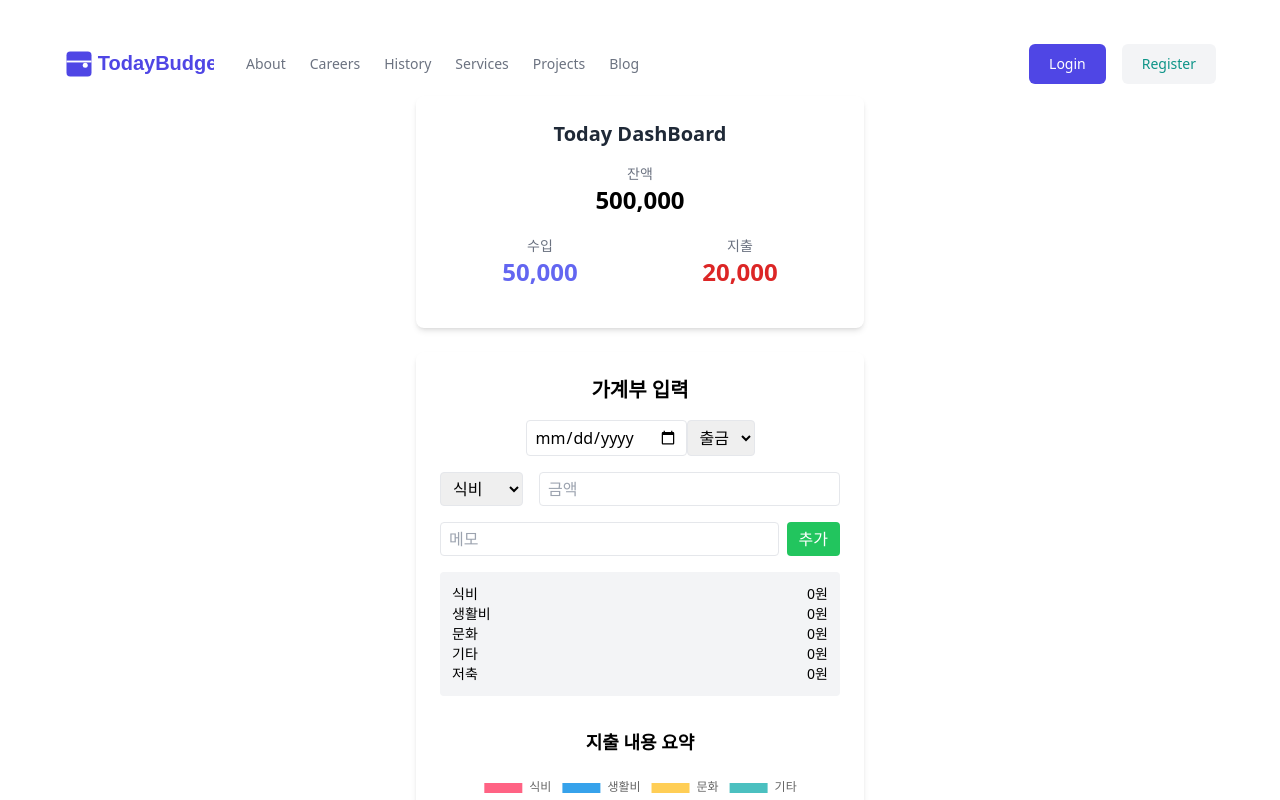
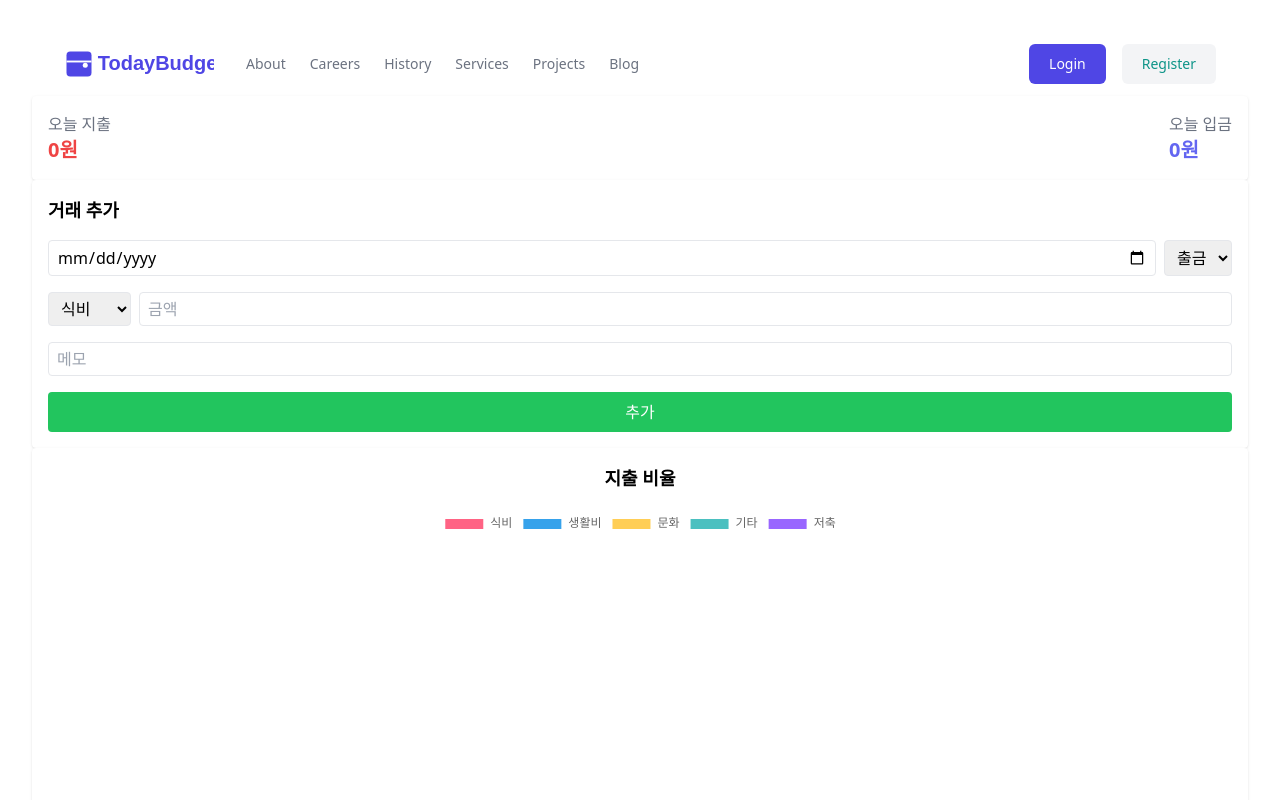
Before and after one commit to Minseong0531/budget-app, a React (Vite) app: page /home in a window 1280 px wide. Shown: the top 800 px of the page. Built offline with nearby package versions, Linux system fonts and the light colour scheme.

Commit message:
필터 추가 / 컴포넌트 분리

```diff
--- /dev/null
+++ b/src/component/DashBoard/HistoryList.jsx
@@ -0,0 +1,79 @@
+import { useState } from "react";
+
+function HistoryList({ transactions}) {
+
+    const [filterMonth, setFilterMonth] = useState(""); // YYYY-MM
+    const [filterDay, setFilterDay] = useState(""); // YYYY-MM-DD
+
+    const filteredHistory = transactions.filter((item) => {
+      if (filterDay) return item.date === filterDay;
+      if (filterMonth) return item.date.startsWith(filterMonth);
+      return true;
+    });
+
+    if (transactions.length === 0) return null;
+
+
+
+    return (
+      <div className="bg-white dark:bg-[#1E2028] p-4 rounded shadow">
+        <div className="flex justify-between items-center mt-4 gap-2 text-sm">
+        <div className="flex flex-col">
+          <label>월별 필터</label>
+          <input
+            type="month"
+            value={filterMonth}
+            onChange={(e) => {
+              setFilterMonth(e.target.value);
+              setFilterDay(""); // 일 단위 초기화
+            }}
+            className="border rounded px-2 py-1 dark:bg-[#2a2c34] dark:text-white"
+          />
+        </div>
+
+        <div className="flex flex-col">
+          <label>일별 필터</label>
+          <input
+            type="date"
+            value={filterDay}
+            onChange={(e) => {
+              setFilterDay(e.target.value);
+              setFilterMonth(""); // 월 단위 초기화
+            }}
+            className="border rounded px-2 py-1 dark:bg-[#2a2c34] dark:text-white"
+          />
+        </div>
+
+        <button
+          onClick={() => {
+            setFilterMonth("");
+            setFilterDay("");
+          }}
+          className="mt-4 bg-gray-300 hover:bg-gray-400 px-3 py-1 rounded text-sm"
+        >
+          초기화
+        </button>
+      </div>
+
+      {/* 필터된 입력 내역 */}
+      {filteredHistory.length > 0 && (
+        <div className="bg-white dark:bg-[#2a2c34] p-3 rounded shadow mt-4 text-sm">
+          <h3 className="font-semibold mb-2">입력 내역</h3>
+          <ul className="space-y-1">
+            {filteredHistory.map((item, idx) => (
+              <li key={idx} className="border-b pb-1">
+                <strong>[{item.type === "out" ? "출금" : "입금"}]</strong>{" "}
+                {item.date && `${item.date} | `}
+                {item.label} - {item.amount.toLocaleString()}원
+                {item.memo && ` | 메모: ${item.memo}`}
+              </li>
+            ))}
+          </ul>
+        </div>
+      )}
+
+      </div>
+    );
+  }
+
+  export default HistoryList;
--- a/src/component/DashBoard/InputForm.jsx
+++ b/src/component/DashBoard/InputForm.jsx
@@ -1,67 +1,49 @@
-import { useEffect, useState } from "react";
+import { useState } from "react";
 
-function InputForm({ formData, onInputChange, fields }) {
-
-/*   const [charts, setCharts] = useState([]);
-
-  const getChart = () =>{
-    const storedCharts = localStorage.getItem('charts')
-    if(storedCharts){
-      setCharts(JSON.parse(storedCharts));
-    }
-  }
-
-  useEffect(()=> {
-    getChart();
-  },[]);
-
-  const saveLocalCharts = (chart) =>{
-    const newCharts = [...charts, {text: chart, completed:false}];
-    setCharts(newCharts);
-    localStorage.setItem('charts',JSON.stringify(newCharts));
-  }
-  const removeLocalCharts = (chartToRemove) =>{
-    const newCharts = charts.filter(chart => chart.text !== chartToRemove.text);
-    setCharts( newCharts );
-    localStorage.setItem('charts',JSON.stringify(newCharts));
-  } */
+function InputForm({ fields, onAddTransaction }) {
+  const [selectedField, setSelectedField] = useState(fields[0].id);
+  const [amount, setAmount] = useState('');
+  const [date, setDate] = useState('');
+  const [memo, setMemo] = useState('');
+  const [type, setType] = useState('out');
 
 
 
-  // 카테고리 선택 = 초기값 첫번째
-  const [selectedField, setSelectedField] = useState(fields[0].id);
+  const handleSubmit = () => {
+    const newAmount = parseFloat(amount);
+    if (isNaN(newAmount) || newAmount <= 0) return alert('금액을 입력하세요');
+    if (!date) return alert('날짜를 선택하세요');
 
-  //입력값
-  const [amount, setAmount] = useState('');
-  const [date, setDate] = useState('');
-  const [memo, setMemo] = useState('');
+    onAddTransaction({
+      id: Date.now(),
+      type,
+      categoryId: selectedField,
+      label: fields.find(f => f.id === selectedField).label,
+      amount: newAmount,
+      date,
+      memo
+    });
 
-  //입출금
-  const [type, setType] = useState('out');
-
-
-  //추가 버튼 클릭시 실행
-  const handleAdd = () => {
-    const newAmount = parseFloat(amount);
-
-    if (isNaN(newAmount) || !selectedField) return;
-      onInputChange(selectedField, newAmount, type, date, memo);
-
-    //입력 이후 필드 초기화
+    // 폼 초기화
     setAmount('');
     setDate('');
     setMemo('');
+    setType('out');
+    setSelectedField(fields[0].id);
   };
 
   return (
-    <div className="space-y-4">
-      {/* 날짜 입력 + 입출금 선택 */}
-      <div className="flex justify-center">
+    <div className="bg-white dark:bg-[#1E2028] p-4 rounded shadow space-y-4">
+      <h2 className="text-lg font-semibold">거래 추가</h2>
+
+      {/* 날짜 + 타입 */}
+      <div className="flex gap-2">
         <input
           type="date"
           value={date}
           onChange={(e) => setDate(e.target.value)}
-          className="border rounded px-2 py-1 dark:bg-[#2a2c34] dark:text-white"
+          max={new Date().toISOString().split('T')[0]}
+          className="border rounded px-2 py-1 flex-1 dark:bg-[#2a2c34] dark:text-white"
         />
         <select
           value={type}
@@ -73,58 +55,42 @@ function InputForm({ formData, onInputChange, fields }) {
         </select>
       </div>
 
-      {/* 항목 + 금액 */}
-      <div className="flex gap-4">
+      {/* 카테고리 + 금액 */}
+      <div className="flex gap-2">
         <select
           value={selectedField}
           onChange={(e) => setSelectedField(e.target.value)}
           className="border rounded px-2 py-1 dark:bg-[#2a2c34] dark:text-white"
         >
-          {fields.map(({ id, label }) => (
-            <option key={id} value={id}>
-              {label}
-            </option>
+          {fields.map(f => (
+            <option key={f.id} value={f.id}>{f.label}</option>
           ))}
         </select>
-
         <input
           type="number"
           value={amount}
           onChange={(e) => setAmount(e.target.value)}
           placeholder="금액"
-          className="border rounded px-2 py-1 w-full dark:bg-[#2a2c34] dark:text-white"
-          min="0"
+          className="border rounded px-2 py-1 flex-1 dark:bg-[#2a2c34] dark:text-white"
         />
       </div>
 
-      {/* 메모 + 추가 버튼 */}
-      <div className="flex justify-between">
+      {/* 메모 */}
       <input
         type="text"
         value={memo}
         onChange={(e) => setMemo(e.target.value)}
         placeholder="메모"
-          className="border rounded px-2 py-1 flex-1 mr-2 dark:bg-[#2a2c34] dark:text-white"
+        className="border rounded px-2 py-1 w-full dark:bg-[#2a2c34] dark:text-white"
       />
+
+      {/* 버튼 */}
       <button
-          type="button"
-          onClick={handleAdd}
-          className="bg-green-500 hover:bg-green-600 text-white px-3 py-1 rounded"
+        onClick={handleSubmit}
+        className="w-full bg-green-500 hover:bg-green-600 text-white px-4 py-2 rounded"
       >
-
         추가
       </button>
-      </div>
-
-      {/* 항목별 합계 표시 */}
-      <div className="bg-gray-100 dark:bg-[#2a2c34] p-3 rounded text-sm">
-        {fields.map(({ id, label }) => (
-          <div key={id} className="flex justify-between">
-            <span>{label}</span>
-            <span>{formData[id].toLocaleString()}원</span>
-          </div>
-        ))}
-      </div>
     </div>
   );
 }
--- a/src/component/DashBoard/PieGraph.jsx
+++ b/src/component/DashBoard/PieGraph.jsx
@@ -1,100 +1,31 @@
-import { Chart as ChartJS ,ArcElement, Legend, Tooltip } from "chart.js";
-import { useState } from "react";
+import { Chart as ChartJS, ArcElement, Tooltip, Legend } from "chart.js";
 import { Pie } from "react-chartjs-2";
-import InputForm from "./InputForm";
 
 ChartJS.register(ArcElement, Tooltip, Legend);
 
-//지출 항목 데이터 설정
-const PieFields = [
-        {id:'food', label:'식비'},
-        {id:'life', label:'생활비'},
-        {id:'culture', label:'문화'},
-        {id:'etc', label:'기타'},
-        {id:'saving', label:'저축'}
-      ];
-//초기값
-      const getInitialData = () => ({
-        food:0, life:0, culture:0, etc:0, saving:0
-      })
+function PieGraph({ categoryTotals, categories }) {
+  const total = Object.values(categoryTotals).reduce((sum, val) => sum + val, 0);
 
-
-const PieGraph = () =>{
-  // 사용자 입력값
-  const [formData, setFormData] = useState(getInitialData());
-  // 입력 내용
-  const [history, setHistory] = useState([]);
-
-  const income = history
-    .filter((item) => item.type === "in")
-    .reduce((sum, item) => sum + item.amount, 0);
-  const expenses = history
-    .filter((item) => item.type === "out")
-    .reduce((sum, item) => sum + item.amount, 0);
-  const total = Object.values(formData).reduce((sum, val) => sum + val, 0);
-
-
-  const inputChange = (field, amount, type, date, memo) => {
-    if (type === "out") {
-      setFormData((prev) => ({
-        ...prev,
-        [field]: prev[field] + amount,
-    }));
-  }
-    const newRecord = { field, amount, type, date, memo };
-    setHistory((prev) => [newRecord, ...prev.slice(0, 4)]);
-  };
-
-//차트 데이터 내용
-      const pieData = {
-        labels: PieFields.map(tag => tag.label),
+  const data = {
+    labels: categories.map(c => c.label),
     datasets: [{
-          label: '%',
-          data: PieFields.map(data =>
-            total === 0 ? 0 : Number(((formData[data.id]/total)*100).toFixed(1))
-          ),
-          backgroundColor: [
-            "#FF6384",
+      data: categories.map(c => total === 0 ? 0 : ((categoryTotals[c.id] / total) * 100).toFixed(1)),
+      backgroundColor: ["#FF6384",
                         "#36A2EB",
                         "#FFCE56",
                         "#4BC0C0",
                         "#9966FF"
                       ],
-          hoverOffset: 8,
+      hoverOffset: 8
     }]
   };
 
-    return(
-        <div className="max-w-md mx-auto bg-white dark:bg-[#1E2028] p-6 rounded-lg shadow-md mt-6">
-            <h2 className="text-center text-xl font-semibold mb-4">가계부 입력</h2>
-            <InputForm
-                formData={formData}
-                onInputChange={inputChange}
-                fields={PieFields}
-            />
-            {/* 최근 입력 내역 */}
-            {history.length > 0 && (
-                    <div className="bg-white dark:bg-[#2a2c34] mt-6 p-4 rounded shadow text-sm">
-                      <h3 className="font-semibold mb-2">최근 입력 내역</h3>
-                      <ul className="space-y-1">
-                        {history.slice(0, 5).map((item, idx) => (
-                          <li key={idx} className="border-b pb-1">
-                            <strong>[{item.type === "out" ? "출금" : "입금"}]</strong>{" "}
-                            {item.date && `${item.date} | `}
-                            {PieFields.find((f) => f.id === item.field)?.label || item.field} -{" "}
-                            {item.amount.toLocaleString()}원
-                            {item.memo && ` | 메모: ${item.memo}`}
-                          </li>
-                        ))}
-                      </ul>
+  return (
+    <div className="bg-white dark:bg-[#1E2028] p-4 rounded shadow">
+      <h2 className="text-center text-lg font-semibold mb-4">지출 비율</h2>
+      <Pie data={data} />
     </div>
-            )}
-        <div className="w-30 h-30 mx-auto bg-white dark:bg-[#1E2028] p-4 mt-4">
-            <h2 className="text-center text-lg font-semibold mb-4">지출 내용 요약</h2>
-            <Pie data={pieData} />
-        </div>
-    </div>
-    )
+  );
 }
 
 export default PieGraph;
--- a/src/component/DashBoard/TodaySummaryCard.jsx
+++ b/src/component/DashBoard/TodaySummaryCard.jsx
@@ -1,30 +1,24 @@
+function TodaySummaryCard({ transactions }) {
+  const outTotal = transactions
+    .filter(tx => tx.type === 'out')
+    .reduce((sum, tx) => sum + tx.amount, 0);
 
-const TodaySummaryCard = () => {
+  const inTotal = transactions
+    .filter(tx => tx.type === 'in')
+    .reduce((sum, tx) => sum + tx.amount, 0);
+
   return (
-      <div className="bg-white dark:bg-gray-800 shadow-md rounded-lg p-6 max-w-md mx-auto">
-        <h2 className="text-xl font-semibold mb-4 text-gray-800 dark:text-gray-100 text-center" >Today DashBoard</h2>
-        <div className="flex flex-col justify-between mb-4">
-          <div className="text-center flex-1">
-            <p className="text-sm text-gray-500 dark:text-gray-400">잔액</p>
-            <p className="text-2xl font-bold text-black-500">500,000</p>
-          </div>
-          <div className="text-center flex flex-row justify-around mt-5">
+    <div className="bg-white dark:bg-[#1E2028] p-4 rounded shadow flex justify-between">
       <div>
-                <p className="text-sm text-gray-500 dark:text-gray-400">수입</p>
-                <p className="text-2xl font-bold text-indigo-500">50,000</p>
+        <p className="text-gray-500">오늘 지출</p>
+        <p className="text-xl font-semibold text-red-500">{outTotal.toLocaleString()}원</p>
       </div>
       <div>
-                <p className="text-sm text-gray-500 dark:text-gray-400">지출</p>
-                <p className="text-2xl font-bold text-red-600">20,000</p>
-            </div>
-          </div>
-        </div>
-
-        <div className="flex justify-center">
-
+        <p className="text-gray-500">오늘 입금</p>
+        <p className="text-xl font-semibold text-indigo-500">{inTotal.toLocaleString()}원</p>
       </div>
     </div>
   );
-  };
+}
 
 export default TodaySummaryCard;
--- a/src/firebase/config.js
+++ b/src/firebase/config.js
@@ -12,6 +12,5 @@ const firebaseConfig = {
   };
 
 const app = initializeApp(firebaseConfig);
-console.log(import.meta.env.VITE_APP_API_KEY)
 export const auth = getAuth(app);
 export const db = getFirestore(app);
--- a/src/page/Home.jsx
+++ b/src/page/Home.jsx
@@ -1,16 +1,59 @@
-import { useState } from "react";
+import { useState, useEffect } from "react";
 import Header from "../component/header";
 import TodaySummaryCard from "../component/DashBoard/TodaySummaryCard";
+import InputForm from "../component/DashBoard/InputForm";
 import PieGraph from "../component/DashBoard/PieGraph";
+import HistoryList from "../component/DashBoard/HistoryList";
+
+const categories = [
+  { id: 'food', label: '식비' },
+  { id: 'life', label: '생활비' },
+  { id: 'culture', label: '문화' },
+  { id: 'etc', label: '기타' },
+  { id: 'saving', label: '저축' }
+];
 
 function Home() {
+  const [transactions, setTransactions] = useState(() => {
+    const saved = localStorage.getItem('transactions');
+    return saved ? JSON.parse(saved) : [];
+  });
+
+  // 로컬스토리지 저장 & 불러오기
+  useEffect(() => {
+    const saved = localStorage.getItem('transactions');
+    if (saved) setTransactions(JSON.parse(saved));
+  }, []);
+
+  useEffect(() => {
+    localStorage.setItem('transactions', JSON.stringify(transactions));
+  }, [transactions]);
+
+  const addTransaction = (tx) => {
+    setTransactions(prev => [tx, ...prev]);
+  };
+
+  // 카테고리별 합계 계산
+  const categoryTotals = categories.reduce((acc, c) => {
+    acc[c.id] = transactions
+      .filter(tx => tx.type === 'out' && tx.categoryId === c.id)
+      .reduce((sum, tx) => sum + tx.amount, 0);
+    return acc;
+  }, {});
+
+  // 오늘 날짜의 트랜잭션
+  const today = new Date().toISOString().slice(0, 10);
+  const todayTransactions = transactions.filter(tx => tx.date === today);
+  console.log("transactions", transactions)
   return (
     <section>
       <Header />
-        <TodaySummaryCard />
-        <PieGraph />
+      <TodaySummaryCard transactions={todayTransactions} />
+      <InputForm fields={categories} onAddTransaction={addTransaction} />
+      <PieGraph categoryTotals={categoryTotals} categories={categories} />
+      <HistoryList transactions={transactions.slice(0, 5)} />
     </section>
-    )
+  );
 }
 
 export default Home;
```
Lines whose indentation alone changed are shown as unchanged.
